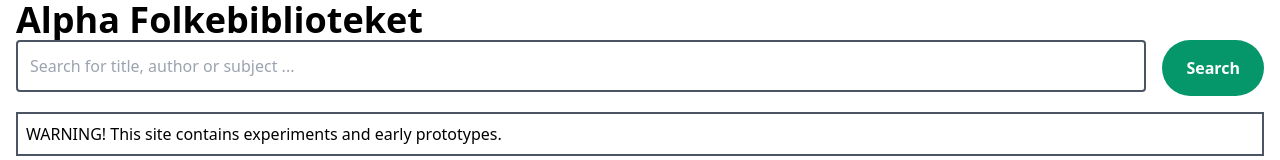
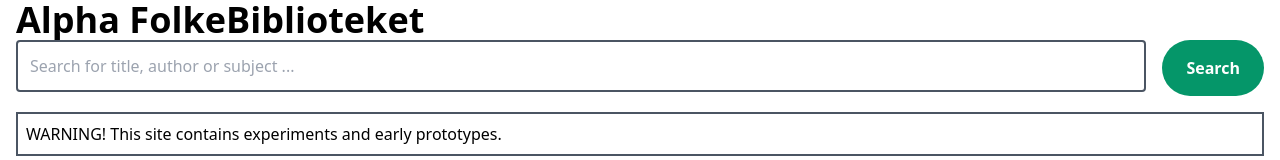
Before and after one commit to rolfmadsen/rolfmadsen, a Next.js app: page / in a window 1280 px wide. Shown: the top 160 px of the page. Built offline with nearby package versions, Linux system fonts and the light colour scheme; a web font is replaced by a local one; what @tailwindcss/ui would draw is missing.

Commit message:
Changed title to capital B

```diff
--- a/components/Header.jsx
+++ b/components/Header.jsx
@@ -7,7 +7,7 @@ const Header = () => (
       <div>
         <Link href="/">
           <a>
-            <h1 className="text-4xl font-bold text-black float-left px-4">Alpha Folkebiblioteket</h1>
+            <h1 className="text-4xl font-bold text-black float-left px-4">Alpha FolkeBiblioteket</h1>
           </a>
         </Link>
       </div>
```
